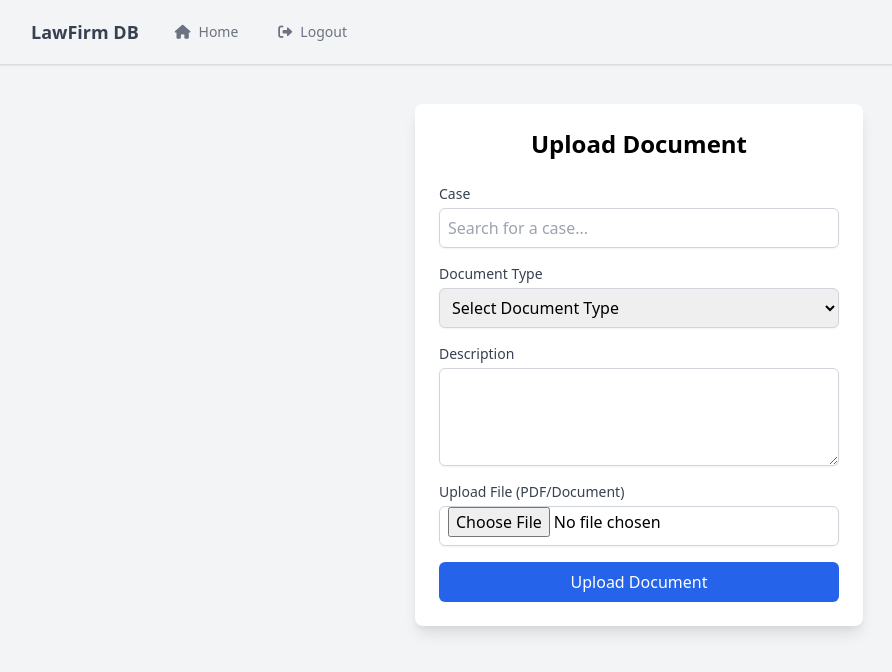
After one commit to gauravhegade/LawFirm-Management-System, a Django app: page /upload-document in a window 1280 px wide. The commit adds this page. Shown: the top 672 px of the page, without its empty margins (1-893 px from the left). Run offline with Django 5.2, Linux system fonts and the light colour scheme; the visitor is signed in with stand-in values (Sample User, id 1); parts of the project's set-up code (start-up, migrations or seed data) failed here and were passed over.

Commit message:
Lawyer can upload documents

```diff
--- a/my_app/lawyer_app/admin.py
+++ b/my_app/lawyer_app/admin.py
@@ -24,7 +24,7 @@ class CustomUserAdmin(UserAdmin):
             user.is_active = True  # Activate the user
             user.save()
 
-            #self.send_approval_email(user)
+            self.send_approval_email(user)
 
         self.message_user(request, "Selected users have been approved.")
     approve_user.short_description = "Approve selected users"
@@ -34,7 +34,7 @@ class CustomUserAdmin(UserAdmin):
             user.is_active = False
             user.save()
 
-            #self.send_deactivation_email(user)
+            self.send_deactivation_email(user)
 
         self.message_user(request, "Selected users have been deactivated and notified by email.")
     deactivate_user.short_description = "Deactivate selected users"
--- a/my_app/lawyer_app/forms.py
+++ b/my_app/lawyer_app/forms.py
@@ -1,6 +1,6 @@
 from django import forms
 #from django.contrib.auth.models import User
-from .models import CustomUser, Lawyer,Client,Case
+from .models import CustomUser, Lawyer,Client,Case,Document
 from django.contrib.auth.forms import UserCreationForm,AuthenticationForm
 from django.core.exceptions import ValidationError
 import re
@@ -32,13 +32,6 @@ class LoginForm(AuthenticationForm):
         widget=forms.PasswordInput(attrs={'class': 'form-control', 'placeholder': 'password'})
     )
 
-class DocumentForm(forms.Form):
-    document_id = forms.IntegerField(label='Document ID')
-    document_type = forms.CharField(label='Document Type', max_length=100)
-    case_id = forms.CharField(label='Case ID', max_length=100)
-    update_date = forms.DateField(label='Update Date')
-
-
 class LawyerProfileForm(forms.ModelForm):
     class Meta:
         model = Lawyer
@@ -67,3 +60,17 @@ class CaseForm(forms.ModelForm):
     class Meta:
         model = Case
         fields = ['client', 'case_name', 'case_description']
+
+class DocumentUploadForm(forms.ModelForm):
+
+    file = forms.FileField(required=True)
+    class Meta:
+        model = Document
+        fields = ['case', 'document_type', 'description', 'file']
+
+    def __init__(self, *args, **kwargs):
+        super().__init__(*args, **kwargs)
+        self.fields['case'].widget.attrs.update({'class': 'form-control'})
+        self.fields['document_type'].widget.attrs.update({'class': 'form-control'})
+        self.fields['description'].widget.attrs.update({'class': 'form-control'})
+        self.fields['file'].widget.attrs.update({'class': 'form-control', 'accept': '.pdf,.doc,.docx'})
--- a/my_app/lawyer_app/models.py
+++ b/my_app/lawyer_app/models.py
@@ -104,7 +104,12 @@ class Document(models.Model):
     ]
     document_type = models.CharField(max_length=100, choices=DOCUMENT_TYPE_CHOICES)
 
+    description = models.TextField(max_length=1000)
     uploaded_at = models.DateTimeField(auto_now_add=True)
+    # file = models.FileField(upload_to='documents/')
+    gridfs_id = models.CharField(max_length=255, unique=True)
+
+    uploaded_by = models.ForeignKey(CustomUser, on_delete=models.CASCADE)
 
     def __str__(self):
         return str(self.document_id)
--- a/my_app/lawyer_app/templates/dashboard/client_dashboard.html
+++ b/my_app/lawyer_app/templates/dashboard/client_dashboard.html
@@ -116,7 +116,7 @@
         <a href="{% url 'lawyer_app:approve_case' %}" class="bg-green-600 text-white px-4 py-2 rounded-md hover:bg-green-700 block text-center flex items-center mb-2">
             <i class="fas fa-check-circle mr-2"></i> Approve Case
         </a>
-        <a href="" class="bg-purple-600 text-white px-4 py-2 rounded-md hover:bg-green-700 block text-center flex items-center">
+        <a href="" class="bg-purple-600 text-white px-4 py-2 rounded-md hover:bg-purple-700 block text-center flex items-center">
             <i class="fas fa-file-upload mr-2"></i> Upload Document
         </a>
     </div>
--- a/my_app/lawyer_app/templates/dashboard/lawyer_dashboard.html
+++ b/my_app/lawyer_app/templates/dashboard/lawyer_dashboard.html
@@ -78,7 +78,7 @@
         <a href="{% url 'lawyer_app:create_case' %}" class="bg-blue-600 text-white px-4 py-2 rounded-md hover:bg-blue-700 mb-2 block text-center flex items-center">
             <i class="fas fa-plus-circle mr-2"></i> Create Case
         </a>
-        <a href="" class="bg-green-600 text-white px-4 py-2 rounded-md hover:bg-green-700 mb-2 block text-center flex items-center">
+        <a href="{% url 'lawyer_app:upload_document' %}" class="bg-green-600 text-white px-4 py-2 rounded-md hover:bg-green-700 mb-2 block text-center flex items-center">
             <i class="fas fa-file-upload mr-2"></i> Upload Document
         </a>
         <a href="{% url 'lawyer_app:case_status' %}" class="bg-yellow-600 text-white px-4 py-2 rounded-md hover:bg-yellow-500 block text-center flex items-center">
--- /dev/null
+++ b/my_app/lawyer_app/templates/upload_document.html
@@ -0,0 +1,78 @@
+{% extends 'base_create.html' %}
+
+{% block content %}
+    {% include 'nav_bar.html' %}
+
+    <div class="max-w-md mx-auto mt-10 p-6 bg-white rounded-lg shadow-lg relative">
+        <h2 class="text-2xl font-bold mb-6 text-center">Upload Document</h2>
+        <form method="POST" enctype="multipart/form-data" class="space-y-4">
+            {% csrf_token %}
+            <div class="mb-4">
+                <label for="case" class="block text-sm font-medium text-gray-700">Case</label>
+                <div class="relative">
+                    <input type="text" id="case-search" class="mt-1 block w-full border h-10 border-gray-300 rounded-md shadow-sm focus:ring focus:ring-blue-500 transition duration-200 px-2" placeholder="Search for a case..." autocomplete="off">
+                    <div id="case-dropdown" class="absolute z-10 mt-1 w-full bg-white border border-gray-300 rounded-md shadow-lg hidden"></div>
+                </div>
+                <input type="hidden" name="case" id="case-id">
+            </div>
+
+            <div class="mb-4">
+                <label for="document_type" class="block text-sm font-medium text-gray-700">Document Type</label>
+                <select name="document_type" id="document_type" class="mt-1 block w-full h-10 border border-gray-300 rounded-md shadow-sm focus:ring focus:ring-blue-500 transition duration-200 px-2" required>
+                    <option value="">Select Document Type</option>
+                    <option value="brief">Brief</option>
+                    <option value="contract">Contract</option>
+                    <option value="memo">Memo</option>
+                </select>
+            </div>
+
+            <div class="mb-4">
+                <label for="description" class="block text-sm font-medium text-gray-700">Description</label>
+                <textarea name="description" id="description" rows="4" class="mt-1 block w-full border border-gray-300 rounded-md shadow-sm focus:ring focus:ring-blue-500 transition duration-200 px-2" required></textarea>
+            </div>
+
+            <div class="mb-4">
+                <label for="file" class="block text-sm font-medium text-gray-700">Upload File (PDF/Document)</label>
+                <input type="file" name="file" id="file" class="mt-1 block w-full h-10 border border-gray-300 rounded-md shadow-sm focus:ring focus:ring-blue-500 transition duration-200 px-2" accept=".pdf,.doc,.docx" required>
+            </div>
+
+            <button type="submit" class="w-full bg-blue-600 text-white rounded-md py-2 hover:bg-blue-700 transition duration-200">Upload Document</button>
+        </form>
+    </div>
+
+    <script>
+        $(document).ready(function() {
+            $('#case-search').on('keyup', function() {
+                let query = $(this).val();
+                if (query.length > 1) {
+                    $.ajax({
+                        url: "{% url 'lawyer_app:search_cases' %}",  // Define your URL for searching cases
+                        data: {
+                            'query': query
+                        },
+                        dataType: 'json',
+                        success: function(data) {
+                            $('#case-dropdown').empty().removeClass('hidden');
+                            if (data.length) {
+                                data.forEach(function(caseItem) {
+                                    $('#case-dropdown').append(`<div class="dropdown-item cursor-pointer hover:bg-gray-200 p-2" data-id="${caseItem.id}">${caseItem.name}</div>`);
+                                });
+                            } else {
+                                $('#case-dropdown').append(`<div class="dropdown-item p-2">No cases found</div>`);
+                            }
+                        }
+                    });
+                } else {
+                    $('#case-dropdown').addClass('hidden');
+                }
+            });
+
+            // Handle selecting a case
+            $(document).on('click', '.dropdown-item', function() {
+                $('#case-search').val($(this).text());
+                $('#case-id').val($(this).data('id'));  // Set the selected case_id
+                $('#case-dropdown').addClass('hidden');  // Hide the dropdown after selecting
+            });
+        });
+    </script>
+{% endblock %}
--- a/my_app/lawyer_app/urls.py
+++ b/my_app/lawyer_app/urls.py
@@ -1,7 +1,8 @@
 from django.urls import path
 from . import views
 
-
+from django.conf import settings
+from django.conf.urls.static import static
 
 
 app_name = 'lawyer_app'
@@ -9,7 +10,7 @@ app_name = 'lawyer_app'
 urlpatterns = [
     path('', views.info ,name='home'),
     path('login/', views.login_user, name='login'),
-
+    path('upload-document', views.upload_document, name='upload_document'),
     path('lawyer/case-status/', views.case_status, name='case_status'),
     path('client/dashboard/', views.client_dashboard, name='client_dashboard'),
 
@@ -18,6 +19,7 @@ urlpatterns = [
 
     path('client/approve-case/', views.approve_case, name='approve_case'),
     path('search-clients/', views.search_clients, name='search_clients'),
+    path('search-casess/', views.search_cases, name='search_cases'),
 
     path('lawyer/dashboard/', views.lawyer_dashboard, name='lawyer_dashboard'),
     path('lawyer/create-case/', views.create_case, name='create_case'),
@@ -25,16 +27,13 @@ urlpatterns = [
     path('logout', views.logout_user, name='logout'),
 
 
-
     path('lawyer/complete-profile/', views.complete_lawyer_profile, name='complete_lawyer_profile'),
     path('client/complete-profile/', views.complete_client_profile, name='complete_client_profile'),
 
     path('register', views.register, name='register'),
-    path('predict/', views.predict, name='predict'),
+    path('documents/', views.list_documents, name='list_documents'),
+    path('download/<file_id>/', views.download_document, name='download_document'),
+]
 
-    path('predict_results/', views.predict_chances, name='predict_chances'),
-   # path('results/', views.results, name='results'),
-
-    path('submit_prediction/', views.predict_chances, name='submit_prediction'),
-    path('documents/',views.index,name='documents')
-]
+if settings.DEBUG:
+    urlpatterns += static(settings.MEDIA_URL, document_root=settings.MEDIA_ROOT)
--- a/my_app/lawyer_app/views.py
+++ b/my_app/lawyer_app/views.py
@@ -1,18 +1,22 @@
 from django.shortcuts import render
 from django.shortcuts import render, redirect
 from django.contrib import messages
-from .forms import UserRegisterForm,DocumentForm, LoginForm,ClientProfileForm,LawyerProfileForm , CaseForm
+from django.contrib.auth.decorators import login_required
+from .forms import UserRegisterForm, LoginForm,ClientProfileForm,LawyerProfileForm , CaseForm, DocumentUploadForm
 from django.shortcuts import render, redirect
 from django.urls import reverse
 from django.contrib.auth import authenticate, login,logout
 from .models import Lawyer, Case, Client, CustomUser
 import pandas as pd
 from django.http import JsonResponse,HttpResponse
-from django.contrib.auth.decorators import login_required
-from django import forms
+from django.conf import settings
+
 from .preprocessing import preprocess_input
+from django.core.exceptions import PermissionDenied
+from pymongo import MongoClient
 
-import pymongo
+import gridfs
+
 
 def info(request):
     if request.method == "GET":
@@ -34,6 +38,25 @@ def search_clients(request):
     else:
         return JsonResponse([], safe=False)
 
+@login_required
+def search_cases(request):
+    if request.method == 'GET' and request.headers.get('x-requested-with') == 'XMLHttpRequest':
+        query = request.GET.get('query', '')
+        limit = 5
+        cases = None
+
+        if hasattr(request.user, 'lawyer_profile'):
+            cases = Case.objects.filter(lawyer=request.user.lawyer_profile, case_name__icontains=query)
+
+        elif hasattr(request.user, 'client_profile'):
+            cases = Case.objects.filter(client=request.user.client_profile, case_name__icontains=query)
+
+        if cases is not None:
+            cases = cases.distinct()[:limit]
+            results = [{'id': case.case_id, 'name': case.case_name} for case in cases]
+            return JsonResponse(results, safe=False)
+
+    return JsonResponse([], safe=False)
 
 def login_user(request):
     if request.method == 'POST':
@@ -106,7 +129,7 @@ def register(request):
         form = UserRegisterForm()
     return render(request, 'register.html', {'form': form})
 
-
+@login_required
 def complete_lawyer_profile(request):
     lawyer_profile = request.user.lawyer_profile
     if request.method == 'POST':
@@ -317,25 +340,76 @@ def predict_chances(request):
     # Return a default response if the conditions are not met
     return HttpResponse("Invalid request")
 
+client = MongoClient(settings.MONGO_URL)
+db = client[settings.MONGO_DB]
+fs = gridfs.GridFS(db)
+
+@login_required
+def upload_document(request):
+    if request.method == 'POST':
+        form = DocumentUploadForm(request.POST, request.FILES)
+
+        if form.is_valid():
+            case = form.cleaned_data['case']
+
+            if case.lawyer != request.user.lawyer_profile and case.client != request.user.client_profile :
+                raise PermissionDenied("You do not have permission to upload documents for this case.")
+
+            file = request.FILES['file']
+
+            file_id = fs.put(file, filename=file.name, contentType=file.content_type)
+            document = form.save(commit=False)
+
+            document.gridfs_id = file_id
+            document.uploaded_by = request.user
+            document.save()
+
+            return redirect(reverse('lawyer_app:lawyer_dashboard'))
+        else:
+            print("form validation failed")
+            print(form.errors.as_json())
+    else:
+        form = DocumentUploadForm()
+
+    context = {
+        'form': form,
+    }
+    return render(request, 'upload_document.html', context)
+
+
+
+def list_documents(request):
+    files = fs.find()
+    documents = [{'id': str(file._id), 'filename': file.filename} for file in files]
+    return render(request, 'list_documents.html', {'documents': documents})
+
+from bson import ObjectId
+def download_document(request, file_id):
+    file = fs.find_one({"_id": ObjectId(file_id)})
+    if file:
+        response = HttpResponse(file.read(), content_type='application/pdf')
+        response['Content-Disposition'] = f'attachment; filename="{file.filename}"'
+        return response
+    return HttpResponse('File not found.', status=404)
 # Create your views here.
-def index(request):
-    form = DocumentForm()
-    if request.method == 'POST':
-        form = DocumentForm(request.POST)
-        if form.is_valid():
-            # Connect to MongoDB
-            mongo_client = pymongo.MongoClient('mongodb://localhost:27017/')
-            mongo_db = mongo_client['Document']
+# def index(request):
+#     form = DocumentForm()
+#     if request.method == 'POST':
+#         form = DocumentForm(request.POST)
+#         if form.is_valid():
+#             # Connect to MongoDB
+#             mongo_client = pymongo.MongoClient('mongodb://localhost:27017/')
+#             mongo_db = mongo_client['Document']
 
-            # Insert document into MongoDB collection
-            document_data = {
-                "document_id": form.cleaned_data['document_id'],
-                "document_type": form.cleaned_data['document_type'],
-                "case_id": form.cleaned_data['case_id'],
-                "update_date": form.cleaned_data['update_date'].strftime('%Y-%m-%d')
-            }
-            mongo_db['document.info'].insert_one(document_data)
-            mongo_client.close()
+#             # Insert document into MongoDB collection
+#             document_data = {
+#                 "document_id": form.cleaned_data['document_id'],
+#                 "document_type": form.cleaned_data['document_type'],
+#                 "case_id": form.cleaned_data['case_id'],
+#                 "update_date": form.cleaned_data['update_date'].strftime('%Y-%m-%d')
+#             }
+#             mongo_db['document.info'].insert_one(document_data)
+#             mongo_client.close()
 
-            return render(request, 'document.html', {'form': DocumentForm(), 'message': 'Document saved successfully'})
-    return render(request, 'document.html', {'form': form})
+#             return render(request, 'document.html', {'form': DocumentForm(), 'message': 'Document saved successfully'})
+#     return render(request, 'document.html', {'form': form})
```
Also changed, not shown: my_app/lawyer_app/templates/list_documents.html (added, +14 -0 lines), my_app/my_app/settings.py (+7 -3 lines), my_app/lawyer_app/migrations/0008_document_description.py (added), my_app/lawyer_app/migrations/0009_document_file.py (added), my_app/lawyer_app/migrations/0010_document_gridfs_id.py (added), my_app/lawyer_app/migrations/0011_document_uploaded_by.py (added), my_app/lawyer_app/migrations/0012_remove_document_file.py (added), 1 other file.
